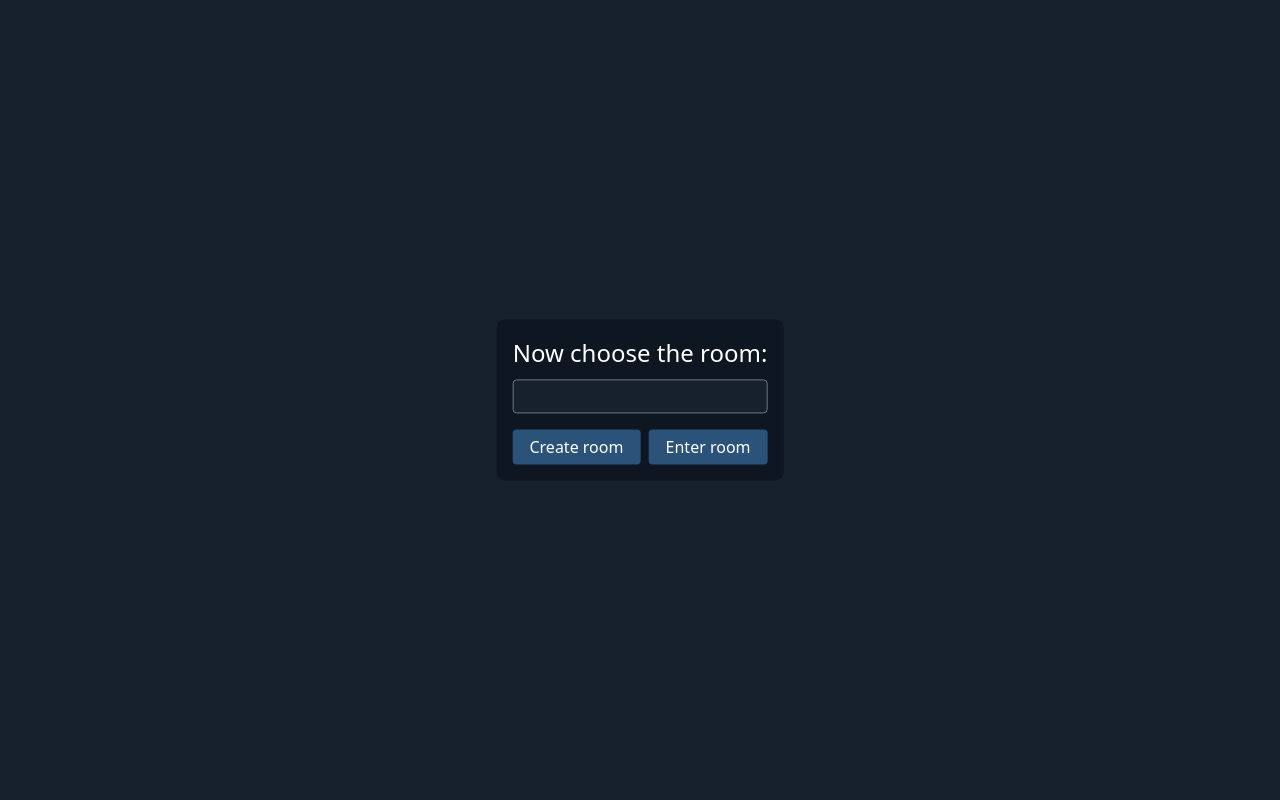
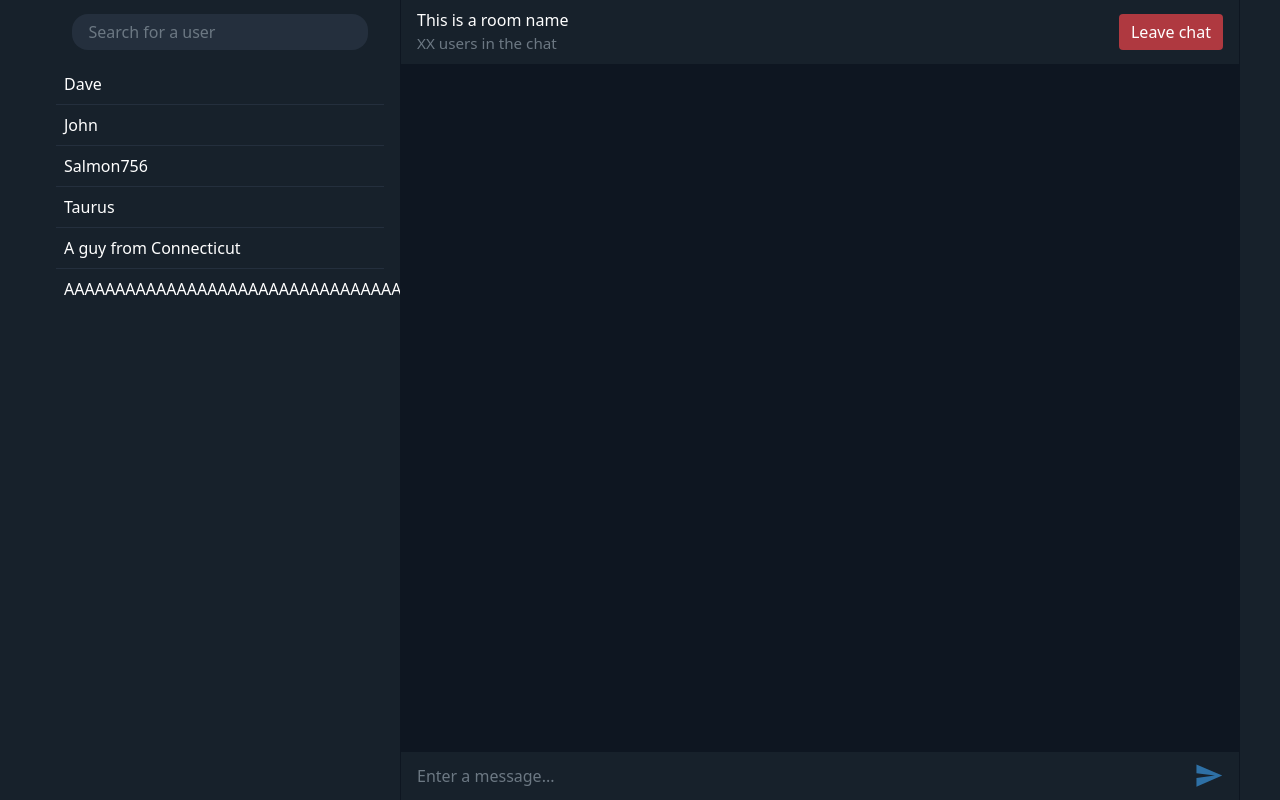
Before and after one commit to yppelu/sibers-test-real-time-chat, a React (Vite) app in the folder client/: page / in a window 1280 px wide. Built offline with nearby package versions, Linux system fonts and the light colour scheme.

Commit message:
Add and style chat-room window

```diff
--- a/client/src/App.jsx
+++ b/client/src/App.jsx
@@ -1,9 +1,10 @@
+import RoomWindow from './components/room-window/RoomWindow.jsx';
 import WelcomeWindow from './components/welcome-window/WelcomeWindow.jsx';
 
 export default function App() {
   return (
     <main className="main">
-      <WelcomeWindow />
+      <RoomWindow />
     </main>
   );
 }
--- /dev/null
+++ b/client/src/components/room-window/RoomWindow.jsx
@@ -0,0 +1,37 @@
+import './roomWindow.css';
+
+export default function RoomWindow() {
+  return (
+    <div className="room-window">
+      <div className="room-window__header">
+        <div className="room-window__room-info-container">
+          <h2 className="room-window__room-name">This is a room name</h2>
+          <p className="room-window__number-of-users-in-room">XX users in the chat</p>
+        </div>
+        <button className="room-window__leave-chat-button" type="button">Leave chat</button>
+      </div>
+      <div className="room-window__users">
+        <form className="room-window__search-for-user-form">
+          <input className="room-window__username-to-search-input" type="text" name="username" placeholder="Search for a user" />
+        </form>
+        <ul>
+          <li className="room-window__list-of-users-item">Dave</li>
+          <li className="room-window__list-of-users-item">John</li>
+          <li className="room-window__list-of-users-item">Salmon756</li>
+          <li className="room-window__list-of-users-item">Taurus</li>
+          <li className="room-window__list-of-users-item">A guy from Connecticut</li>
+          <li className="room-window__list-of-users-item">AAAAAAAAAAAAAAAAAAAAAAAAAAAAAAAAAAAAAAAAAAAAAAAAAAAAAa</li>
+        </ul>
+      </div>
+      <div className="room-window__messages-container"></div>
+      <form className="room-window__message-form">
+        <input autoFocus className="room-window__message-input" type="text" name="message" placeholder="Enter a message..." />
+        <button className="room-window__send-message-button" type="submit">
+          <svg className="room-window__send-message-icon" viewBox="0 0 24 24">
+            <path d="M2,21L23,12L2,3V10L17,12L2,14V21Z" />
+          </svg>
+        </button>
+      </form>
+    </div>
+  );
+}
--- /dev/null
+++ b/client/src/components/room-window/roomWindow.css
@@ -0,0 +1,135 @@
+.room-window {
+  display: grid;
+  grid-template-areas:
+    "users header header"
+    "users messages messages"
+    "users send-message send-message";
+  grid-template-columns: 30% 70%;
+  grid-template-rows: 4rem 1fr 3rem;
+
+  height: 100%;
+}
+
+.room-window__header {
+  border-left: 1px solid var(--dark-color-1);
+  border-right: 1px solid var(--dark-color-1);
+
+  grid-area: header;
+
+  display: flex;
+  align-items: center;
+  justify-content: space-between;
+
+  padding: 0 1rem;
+}
+
+.room-window__room-info-container {
+  display: flex;
+  flex-direction: column;
+  align-items: flex-start;
+
+  height: 75%;
+}
+
+.room-window__room-name {
+  font-size: 1rem;
+  font-weight: 400;
+}
+
+.room-window__number-of-users-in-room {
+  color: var(--light-color-2);
+  font-size: 0.95rem;
+}
+
+.room-window__leave-chat-button {
+  appearance: none;
+  background-color: var(--red-color);
+  border: none;
+  border-radius: 0.25rem;
+
+  display: flex;
+  align-items: center;
+  justify-content: center;
+
+  padding: 0 0.75rem;
+  height: 55%;
+}
+
+.room-window__users {
+  grid-area: users;
+
+  padding: 0 1rem;
+}
+
+.room-window__search-for-user-form {
+  display: flex;
+  align-items: center;
+  justify-content: center;
+
+  height: 4rem;
+}
+
+.room-window__username-to-search-input {
+  appearance: none;
+  background-color: var(--dark-color-3);
+  border: none;
+  border-radius: 1rem;
+  outline: none;
+
+  padding: 0 1rem;
+  height: 55%;
+  width: 90%;
+}
+
+.room-window__list-of-users-item {
+  padding: 0.5rem 0.5rem;
+}
+
+.room-window__list-of-users-item:not(:last-of-type) {
+  border-bottom: 1px solid var(--dark-color-3);
+}
+
+.room-window__messages-container {
+  background-color: var(--dark-color-1);
+  grid-area: messages;
+}
+
+.room-window__message-form {
+  border-left: 1px solid var(--dark-color-1);
+  border-right: 1px solid var(--dark-color-1);
+  grid-area: send-message;
+
+  display: flex;
+  gap: 1rem;
+  align-items: center;
+
+  padding-right: 1rem;
+}
+
+.room-window__message-input {
+  appearance: none;
+  background-color: transparent;
+  border: none;
+  outline: none;
+
+  padding-left: 1rem;
+  height: 100%;
+  width: 100%;
+}
+
+.room-window__send-message-button {
+  appearance: none;
+  background-color: transparent;
+  border: none;
+
+  height: 65%;
+}
+
+.room-window__send-message-icon {
+  height: 100%;
+  fill: var(--accent-color-3);
+}
+
+.room-window__send-message-button:disabled .room-window__send-message-icon {
+  fill: var(--accent-color-2);
+}
--- a/client/src/components/welcome-window/WelcomeWindow.jsx
+++ b/client/src/components/welcome-window/WelcomeWindow.jsx
@@ -5,7 +5,7 @@ import ChooseRoomForm from './ChooseRoomForm.jsx';
 export default function WelcomeWindow() {
   return (
     <div className="welcome-window">
-      <ChooseRoomForm />
+      <CreateUserForm />
     </div>
   );
 }
--- a/client/src/components/welcome-window/welcomeWindow.css
+++ b/client/src/components/welcome-window/welcomeWindow.css
@@ -49,7 +49,6 @@
   background-color: var(--accent-color-2);
   border: none;
   border-radius: 0.25rem;
-  cursor: pointer;
   transition: background-color 0.1s;
 
   padding: 0.35rem 1.05rem;
--- a/client/src/index.css
+++ b/client/src/index.css
@@ -61,13 +61,14 @@ h6 {
   --accent-color-3: #2E70A5;
   --dark-color-1: #0E1621;
   --dark-color-2: #17212B;
+  --dark-color-3: #242F3D;
   --light-color-1: #FFFFFF;
-  --light-color-2: #EFFDDE;
-  --light-color-3: #6C7883;
+  --light-color-2: #6C7883;
+  --red-color: #AF3940;
 }
 
 *::placeholder {
-  color: var(--light-color-3);
+  color: var(--light-color-2);
 }
 
 body {
@@ -78,8 +79,13 @@ body {
   font-weight: 400;
 }
 
+button {
+  cursor: pointer;
+}
+
 .main {
   margin: 0 auto;
+  height: 100vh;
   max-width: 1200px;
   width: 100%;
 }
```
